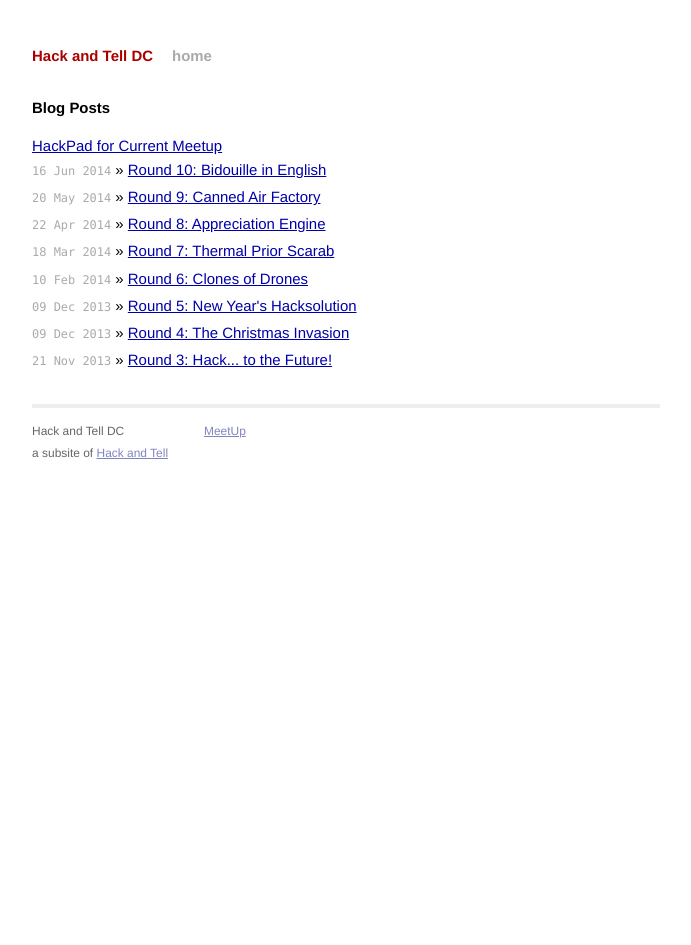
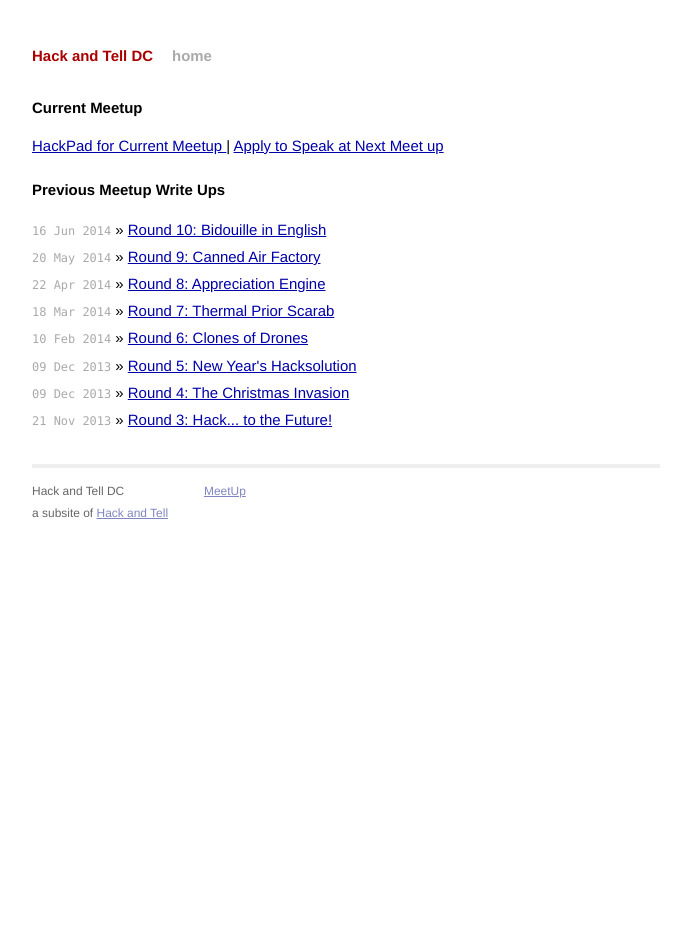
Before and after one commit to dchackandtell/dchackandtell.github.io, a Jekyll site: the page built from index.html, in a window 1280 px wide. Shown: the whole page, without its empty margins (294-985 px from the left). Built offline with Jekyll 4.4.1, drawn with Linux system fonts in a browser that asks for light colours.

Commit message:
added meet up links

```diff
--- a/index.html
+++ b/index.html
@@ -4,8 +4,12 @@
 ---
 
 <div id="home">
-  <h1>Blog Posts</h1>
-  <a href="https://hackpad.com/sHmljSNxt0U" target="_blank"> HackPad for Current Meetup </a>
+  <h1>Current Meetup</h1>
+  <a href="https://hackpad.com/sHmljSNxt0U" target="_blank"> HackPad for Current Meetup </a> | <a href="https://docs.google.com/forms/
+  d/15F33kAQFgI825JECUI7uAqXrdgbr1dkjO0DRK4MOKq4/viewform"> Apply to Speak at Next Meet up</a>
+  <br />
+  <br />
+  <h1>Previous Meetup Write Ups</h1>
   <ul class="posts">
     {% for post in site.posts %}
       <li><span>{{ post.date | date_to_string }}</span> &raquo; <a href="{{ post.url }}">{{ post.title }}</a></li>
```
